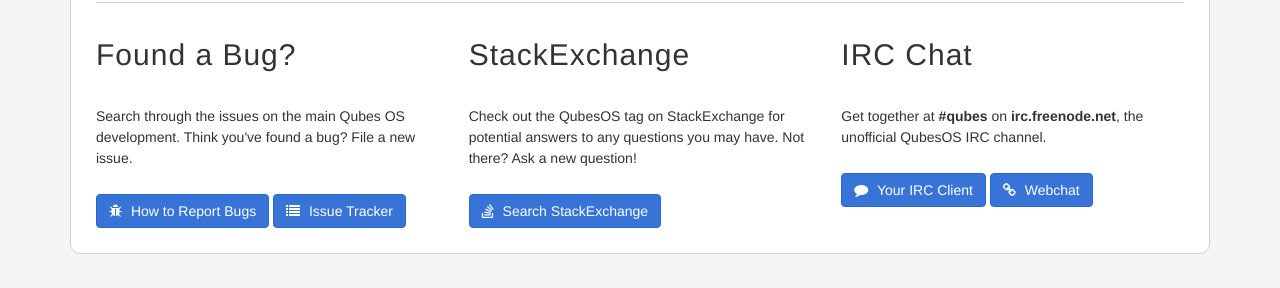
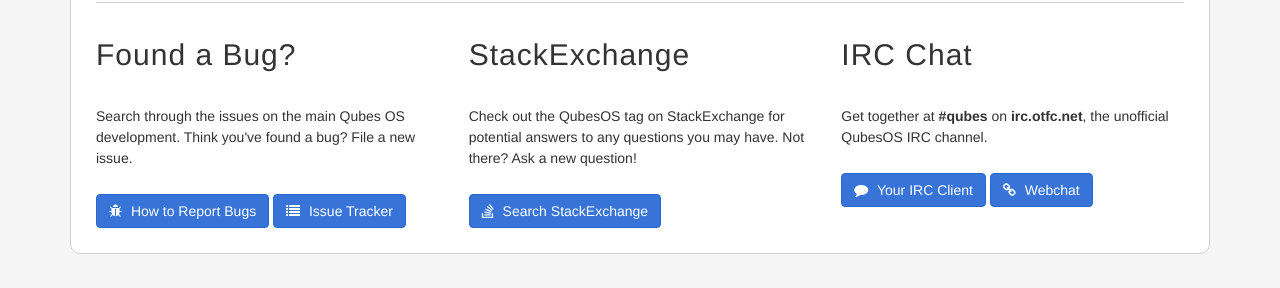
Before and after one commit to QubesOS/qubesos.github.io, a Jekyll site: the page built from pages/help.md, in a window 1280 px wide. Shown: the part 423-711 px from the top of the page. Built offline with Jekyll 4.4.1, drawn with Linux system fonts in a browser that asks for light colours; some web fonts are replaced.

Commit message:
changed unofficial IRC channel to OTFC
because freenode blocks tor connections, which are default on Qubes.

see: https://github.com/QubesOS/qubes-issues/issues/1571

```diff
--- a/pages/help.md
+++ b/pages/help.md
@@ -62,12 +62,12 @@ redirect_from:
   <div class="col-lg-4">
     <h2>IRC Chat</h2>
     <p>
-    Get together at <strong>#qubes</strong> on <strong>irc.freenode.net</strong>, the unofficial
+    Get together at <strong>#qubes</strong> on <strong>irc.otfc.net</strong>, the unofficial
     QubesOS IRC channel.</p>
-    <a href="irc:irc.freenode.net/qubes" class="btn btn-primary">
+    <a href="irc:irc.otfc.net:6667/qubes" class="btn btn-primary">
       <i class="fa fa-comment"></i> Your IRC Client
     </a>
-    <a href="https://webchat.freenode.net/?channels=qubes" class="btn btn-primary">
+    <a href="https://webchat.otfc.net/?channels=qubes" class="btn btn-primary">
       <i class="fa fa-link"></i> Webchat
     </a>
   </div>
```
